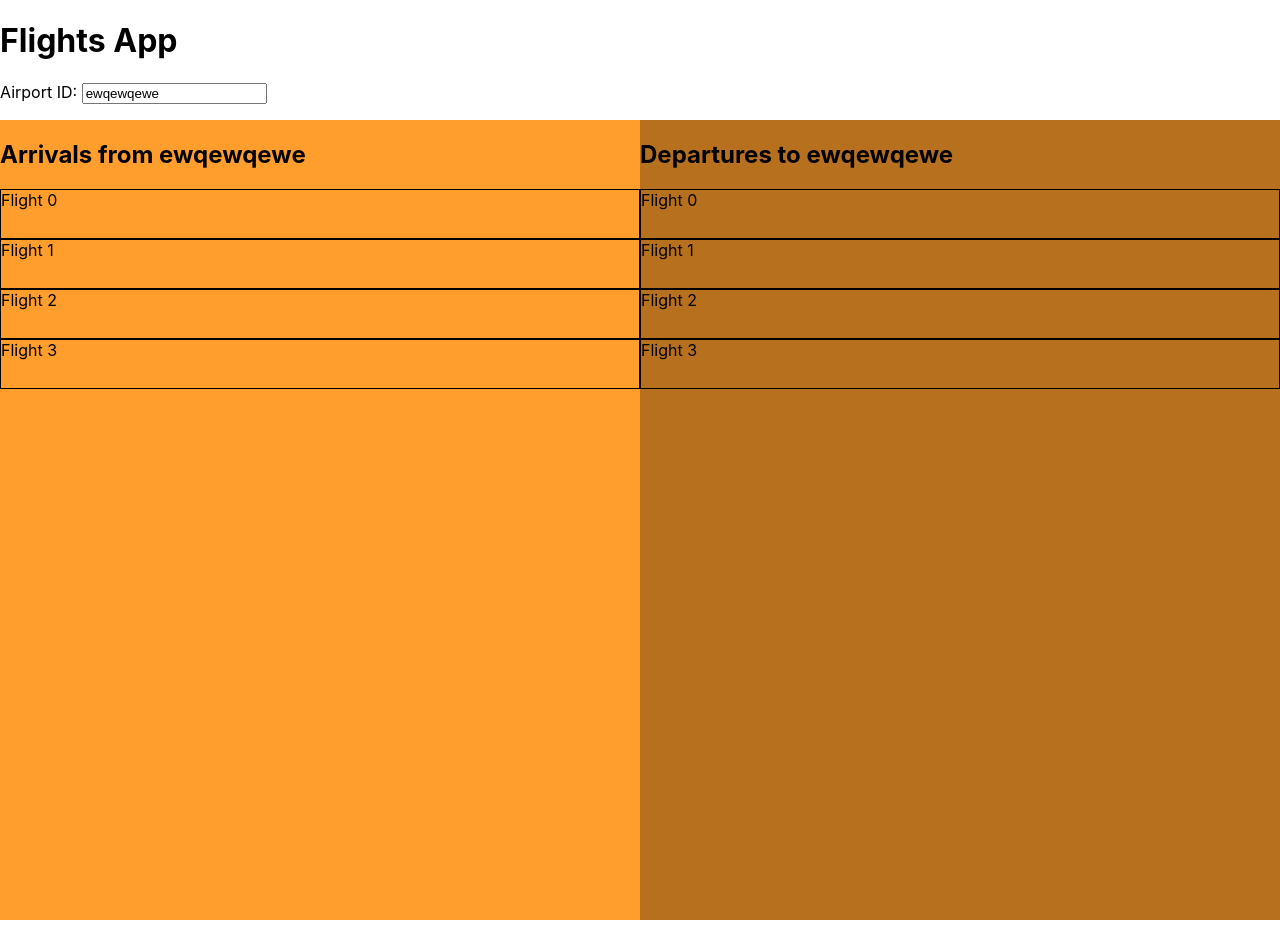
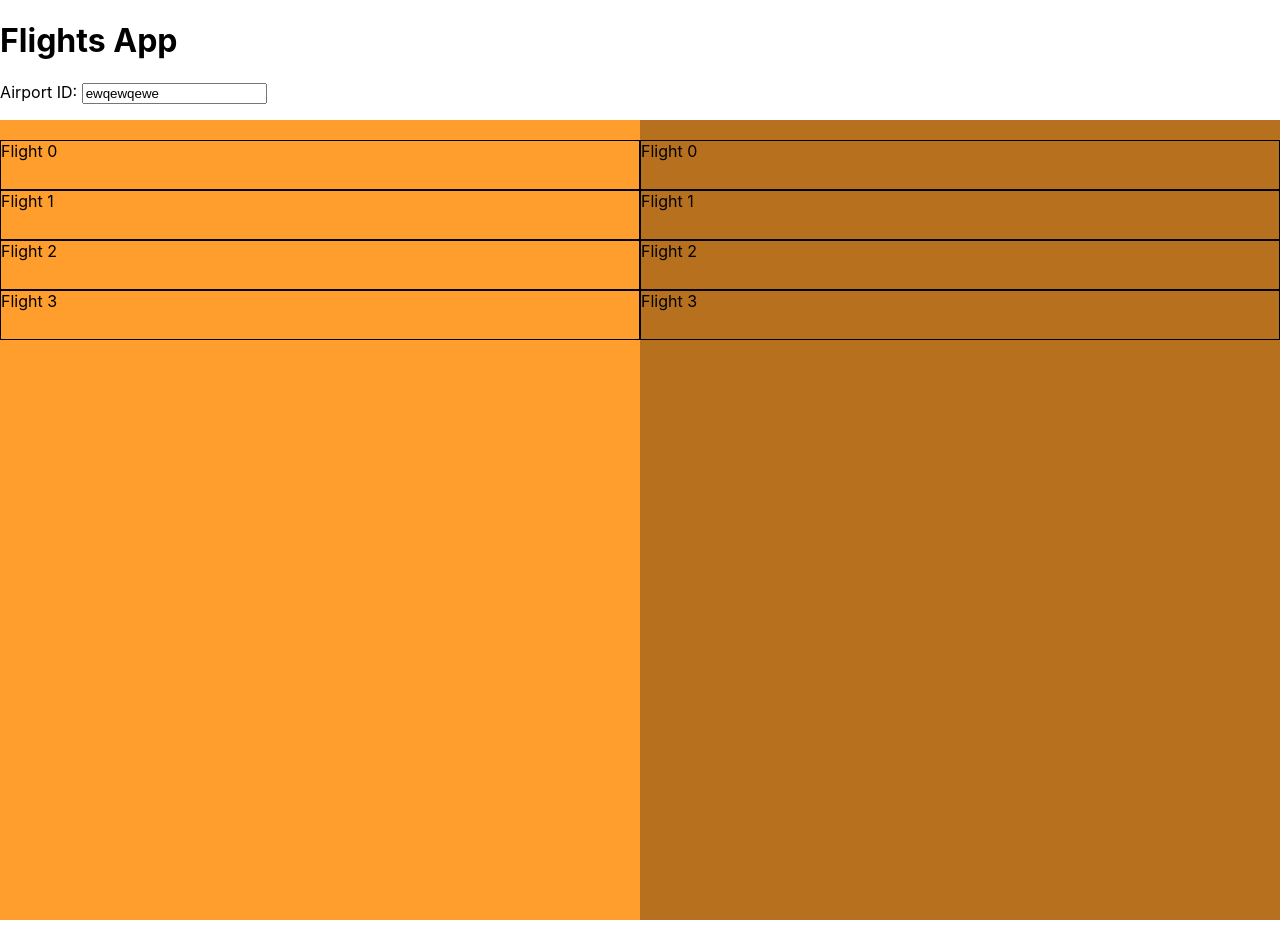
Before and after one commit to joshymcd/V33-ReactDemo, a React (Create React App) app: page / in a window 1280 px wide. Built offline with nearby package versions, Linux system fonts and the light colour scheme.

Commit message:
Moved flight list to own file/component and imported into APP

```diff
--- a/src/App.js
+++ b/src/App.js
@@ -1,5 +1,6 @@
 import React, { Component } from 'react';
 import './App.css';
+import FlightList from  './FlightList.js';
 
 const LeftStyles = {
   backgroundColor: '#ff9e2c',
@@ -29,22 +30,10 @@ class App extends Component {
         <h1>Flights App</h1>
         <p>Airport ID: <input type="text" value={this.state.airportName} onChange={this.handleChange}/></p>
         <div style={LeftStyles}>
-          <h2>Arrivals from {this.state.airportName}</h2>
-          <ul>
-            <li>Flight 0</li>
-            <li>Flight 1</li>
-            <li>Flight 2</li>
-            <li>Flight 3</li>
-          </ul>
+          <FlightList />
         </div>
         <div className="right-half">
-        <h2>Departures to {this.state.airportName}</h2>
-        <ul>
-          <li>Flight 0</li>
-          <li>Flight 1</li>
-          <li>Flight 2</li>
-          <li>Flight 3</li>
-        </ul>
+          <FlightList />
         </div>
       </div>
     );
--- /dev/null
+++ b/src/FlightList.js
@@ -0,0 +1,24 @@
+import React, { Component } from 'react';
+
+class FlightList extends Component {
+
+
+  render(){
+
+    return (
+      <div>
+        <h2></h2>
+        <ul>
+          <li>Flight 0</li>
+          <li>Flight 1</li>
+          <li>Flight 2</li>
+          <li>Flight 3</li>
+        </ul>
+      </div>
+    );
+
+  }
+
+}
+
+export default FlightList;
```
